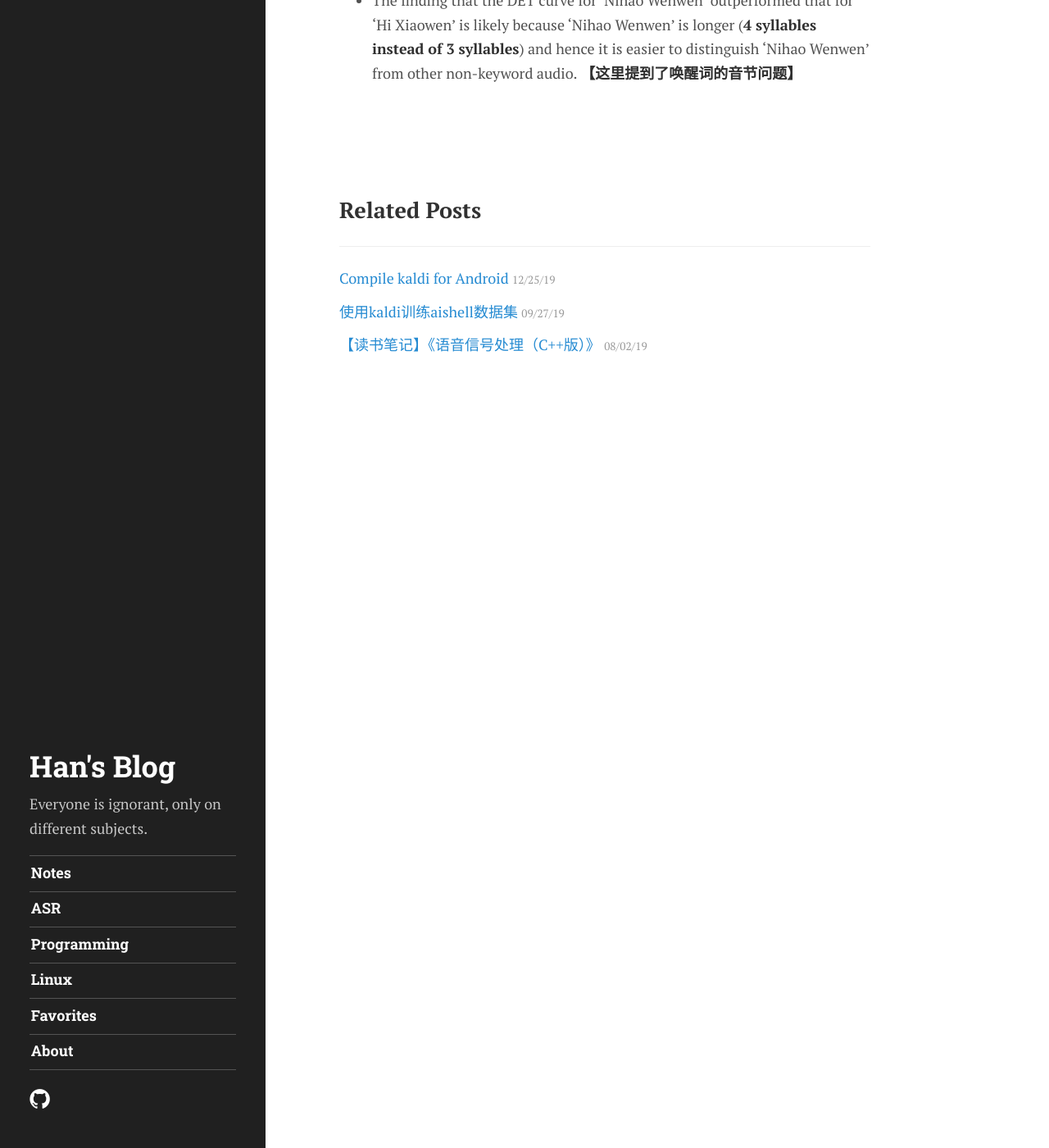
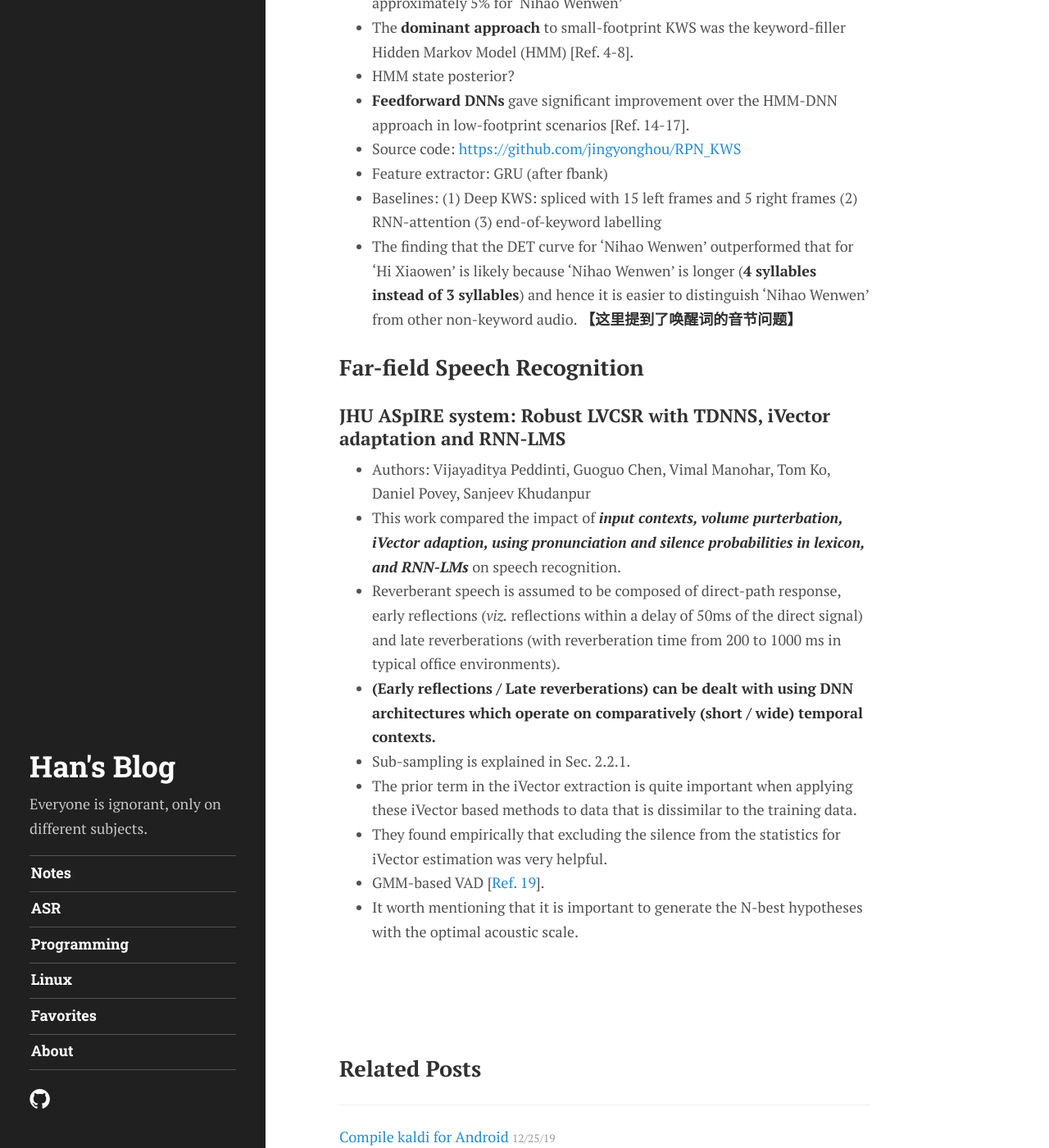
Before and after one commit to han-xie/han-xie.github.io, a Jekyll site: the page built from _posts/2020-03-12-literature-review.md, in a window 1280 px wide and 1400 px high, scrolled down 5224 px. Shown: the whole window at 82% size. Built offline with Jekyll 4.4.1, drawn with Linux system fonts in a browser that asks for light colours; some web fonts are replaced; formulas are drawn with MathJax 3; comment, search, counter and statistics services are not loaded; some of the changed text lies outside the part shown.

Commit message:
[post] Add JHU ASpIRE system in literature review

```diff
--- a/_posts/2020-03-12-literature-review.md
+++ b/_posts/2020-03-12-literature-review.md
@@ -108,6 +108,13 @@ where `$P(s)$` is the language probability for sentence `$s$`.
 
 - The standard objective function has a strong assumption. Observation at time *t* depends on the corresponding hidden state only. This is not exactly true [[Reference](https://medium.com/@jonathan_hui/speech-recognition-maximum-mutual-information-estimation-mmie-a0db565764aa)].
 
+### End-to-end speech recognition using lattice-free MMI (2018)
+
+- Authors: Hossein Hadian, Hossein Sameti, Daniel Povey, Sanjeev Khudanpur
+- Popular end-to-end approaches: (1) connectionist temporal classification (2) RNN-Transducers (3) attention-based methods
+- Attention-based models have performed very well in a few tasks such as
+machine translation but, unless the training data is very large, they have not been as effective for speech recognition tasks [[Ref. 6](https://arxiv.org/abs/1508.04395)].
+
 ## Weighted Finite State Transducer
 
 ### Speech Recognition Algorithms Using Weighted Finite-State Transducers
@@ -147,3 +154,25 @@ outperforms Phone DNN + DTW
 - Feature extractor: GRU (after fbank)
 - Baselines: (1) Deep KWS: spliced with 15 left frames and 5 right frames (2) RNN-attention (3) end-of-keyword labelling
 - The finding that the DET curve for 'Nihao Wenwen' outperformed that for 'Hi Xiaowen' is likely because 'Nihao Wenwen' is longer (**4 syllables instead of 3 syllables**) and hence it is easier to distinguish 'Nihao Wenwen' from other non-keyword audio. **【这里提到了唤醒词的音节问题】**
+
+## Far-field Speech Recognition
+
+### JHU ASpIRE system: Robust LVCSR with TDNNS, iVector adaptation and RNN-LMS
+
+- Authors: Vijayaditya Peddinti, Guoguo Chen, Vimal Manohar, Tom Ko, Daniel Povey, Sanjeev Khudanpur
+- This work compared the impact of ***input contexts, volume purterbation,
+iVector adaption, using pronunciation and silence probabilities in lexicon,
+and RNN-LMs*** on speech recognition.
+- Reverberant speech is assumed to be composed of direct-path response,
+early reflections (*viz.* reflections within a delay of 50ms of the direct signal) and late reverberations (with reverberation time from 200 to 1000 ms in typical office environments).
+- **(Early reflections / Late reverberations)  can be dealt with using DNN
+architectures which operate on comparatively (short / wide) temporal contexts.**
+- Sub-sampling is explained in Sec. 2.2.1.
+- The prior term in the iVector extraction is quite important when
+applying these iVector based methods to data that is dissimilar to
+the training data.
+- They found empirically that excluding the silence from the statistics
+for iVector estimation was very helpful.
+- GMM-based VAD [[Ref. 19](https://www.sciencedirect.com/science/article/abs/pii/S0167639310001421)].
+- It worth mentioning that it is important to generate the N-best
+hypotheses with the optimal acoustic scale.
```
